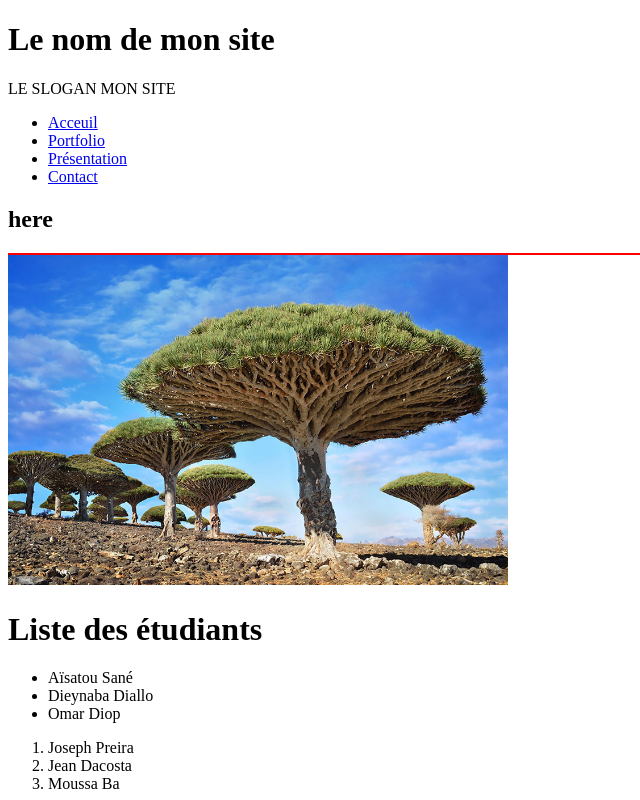
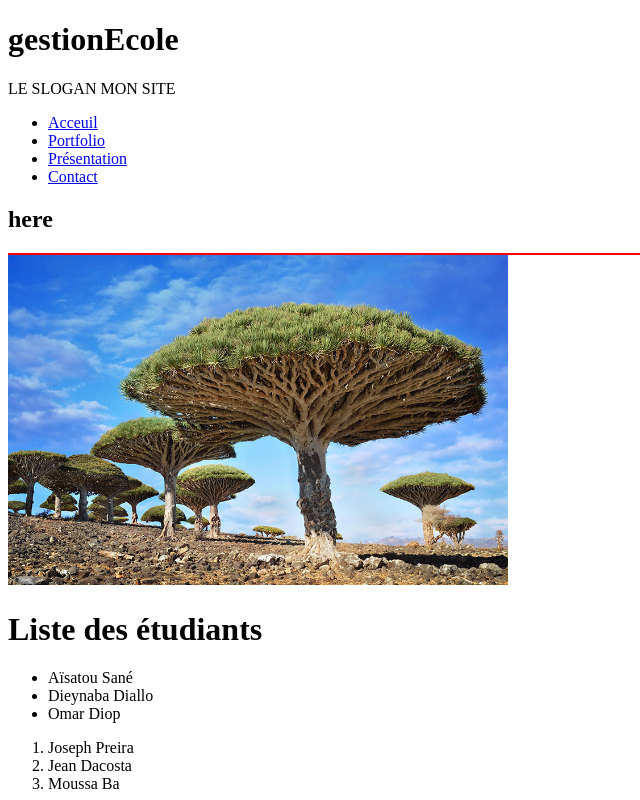
Before and after one commit to malapreira/projet1, a plain HTML site: page index.html in a window 1280 px wide. Shown: the top 800 px of the page, without its empty margins (0-640 px from the left). Drawn offline with Linux system fonts and the light colour scheme.

Commit message:
Modification titre

```diff
--- a/index.html
+++ b/index.html
@@ -7,7 +7,7 @@
     <link rel="stylesheet" type="text/css" href="style/style.css">
     <title>Formation</title>
         <p>
-            <h1>Le nom de mon site</h1>
+            <h1>gestionEcole</h1>
             <p>LE SLOGAN MON SITE</p>
 
             </section>
```
